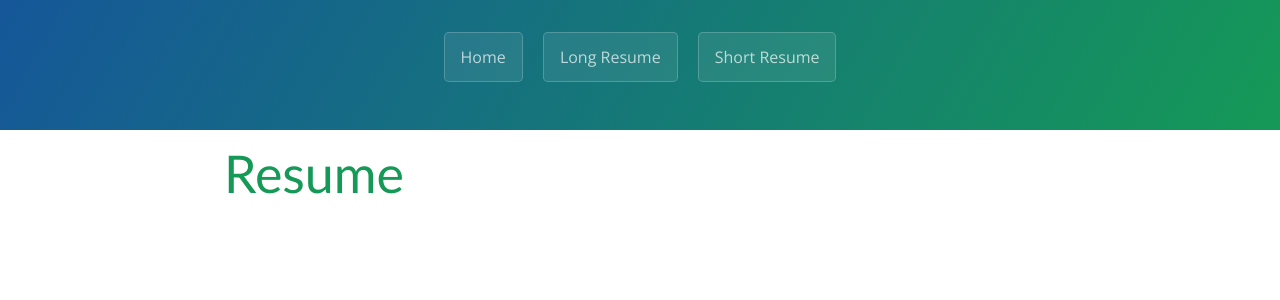
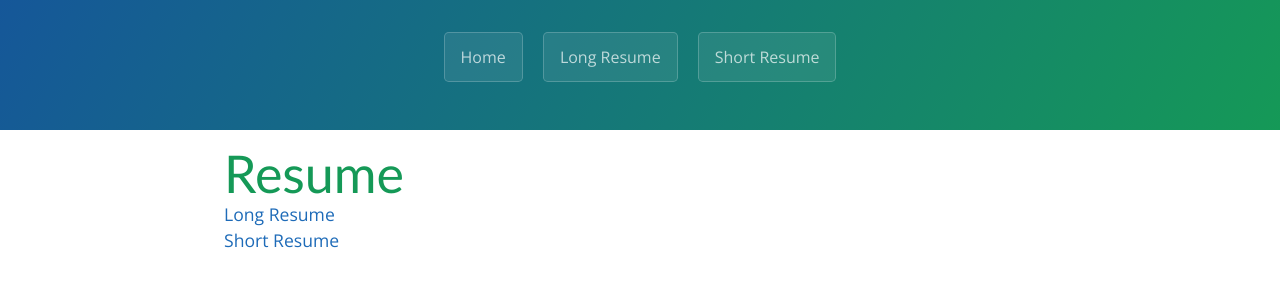
Before and after one commit to akshatakarnik/akshatak.github.io, a Jekyll site: the page ResumePage/index.html, which Jekyll copies as it is, in a window 1280 px wide. Shown: the top 300 px of the page. Built offline with Jekyll 4.4.1, drawn with Linux system fonts in a browser that asks for light colours.

Commit message:
minor mod

```diff
--- a/ResumePage/index.html
+++ b/ResumePage/index.html
@@ -19,7 +19,8 @@
 
     <section class="main-content">
       <h1 class="project-name">Resume</h1>
-
+      <a href="https://ninadhw.github.io/resume/NHW_CurriculumVitae_V2.pdf">Long Resume</a> <br>
+      <a href="https://ninadhw.github.io/resume/NHW_Resume_V2.pdf">Short Resume</a>
 
 	<section class="myprojects">
     </section>
```
